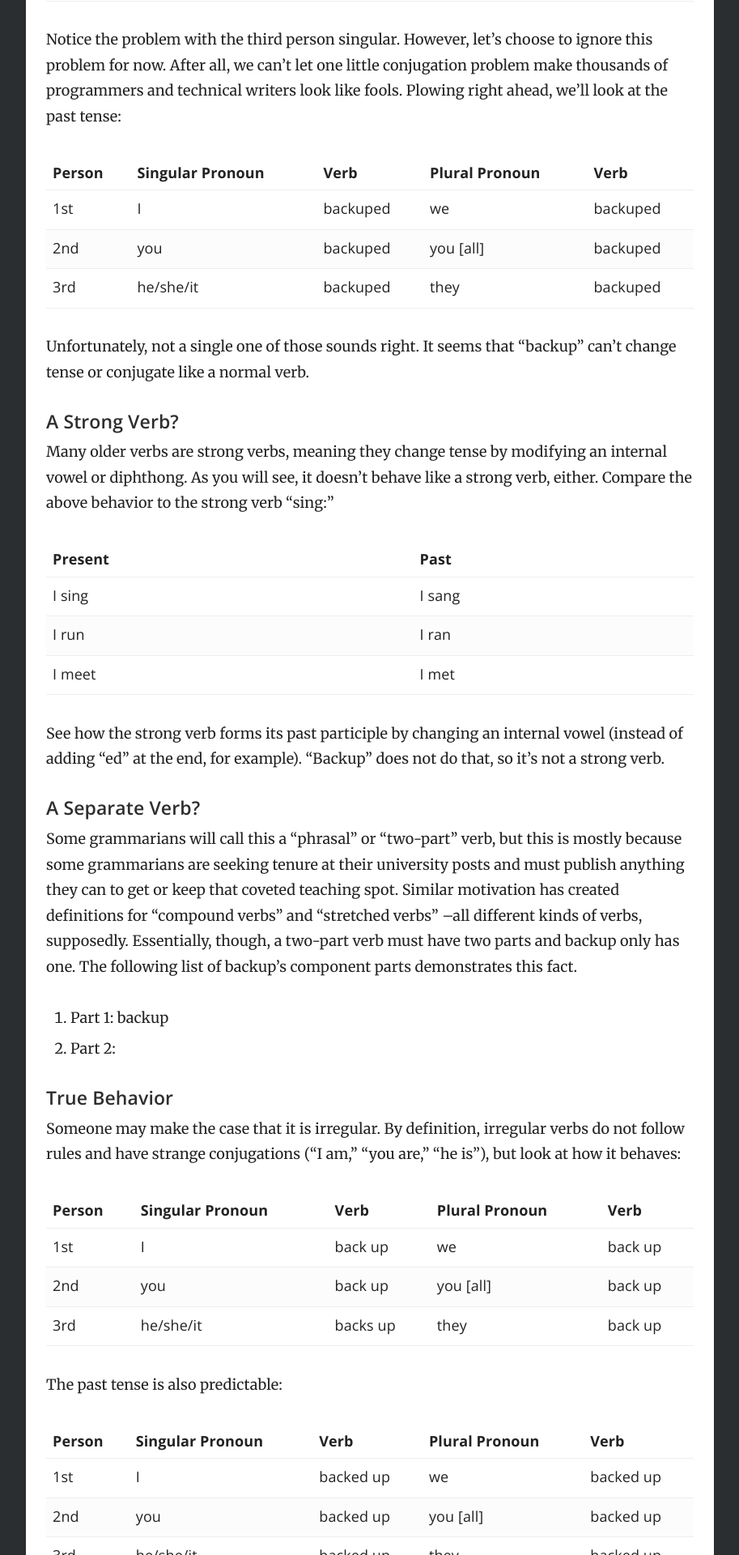
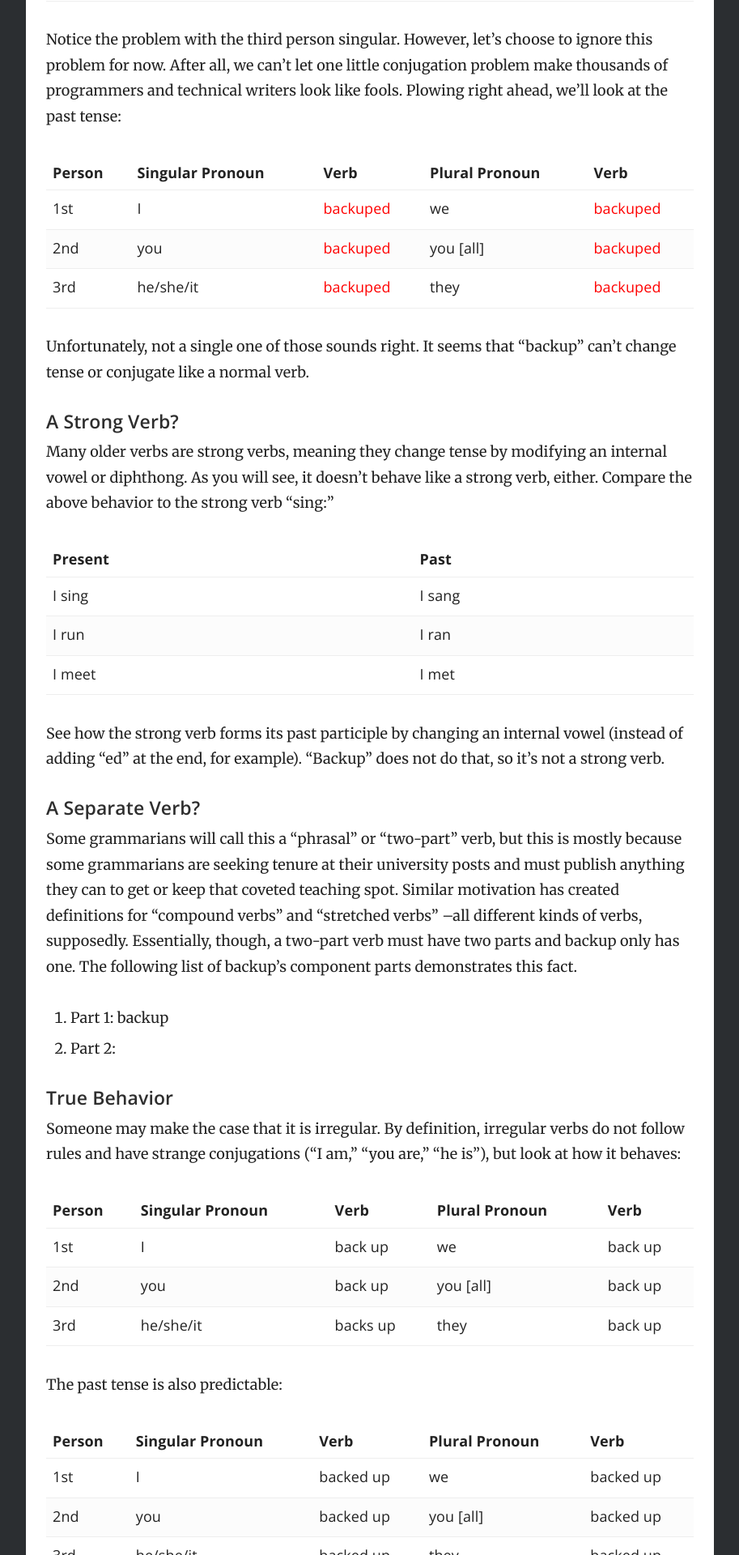
Before and after one commit to ml4den/not-verbs, a Jekyll site: the page built from _docs/backup.md, in a window 1280 px wide. Shown: the part 2224-4144 px from the top of the page at 81% size, without its empty margins (333-1246 px from the left). Built offline with Jekyll 4.4.1, drawn with Linux system fonts in a browser that asks for light colours.

Commit message:
add colour and fix indentation

```diff
--- a/_docs/backup.md
+++ b/_docs/backup.md
@@ -52,9 +52,9 @@ Notice the problem with the third person singular. However, let's choose to igno
 
 | Person | Singular Pronoun | Verb | Plural Pronoun | Verb |
 | :--- | :--- | :--- | :--- | :--- |
-| 1st | I | backuped | we | backuped |
-| 2nd | you | backuped | you \[all\] | backuped |
-| 3rd | he/she/it | backuped | they | backuped |
+| 1st | I | <span style="color:red">backuped</span> | we | <span style="color:red">backuped</span> |
+| 2nd | you | <span style="color:red">backuped</span> | you \[all\] | <span style="color:red">backuped</span> |
+| 3rd | he/she/it | <span style="color:red">backuped</span> | they | <span style="color:red">backuped</span> |
 
 Unfortunately, not a single one of those sounds right. It seems that "backup" can't change tense or conjugate like a normal verb.
 
@@ -105,9 +105,9 @@ As I indicated earlier, I'm sure you can find purists who will argue "backup" is
 
 Adjectives describe nouns. Let's put "backup" with some other adjectives \("stupid" and "alabaster"\) to see how well they play with each other:
 
-   The cat is stupid. It is a stupid cat.
-   The cat is alabaster. It is an alabaster cat.
-   The book is backup. It is a backup book.
+   The cat is stupid. It is a stupid cat.
+   The cat is alabaster. It is an alabaster cat.
+   The book is backup. It is a backup book.
 
 "Backup" doesn't work well as an adjective.
 
@@ -115,9 +115,9 @@ Adjectives describe nouns. Let's put "backup" with some other adjectives \("stup
 
 Adverbs are to verbs what adjectives are to nouns. Adverbs describe verbs \(or, more accurately, the verb actions\). Here are some sentences with adverbs. See if you can tell which does not belong:
 
-   The car runs smoothly.
-   The car runs quietly.
-   The car runs backup backup.
+   The car runs smoothly.
+   The car runs quietly.
+   The car runs backup backup.
 
 "Backup" doesn't work well as an adverb.
 
```
